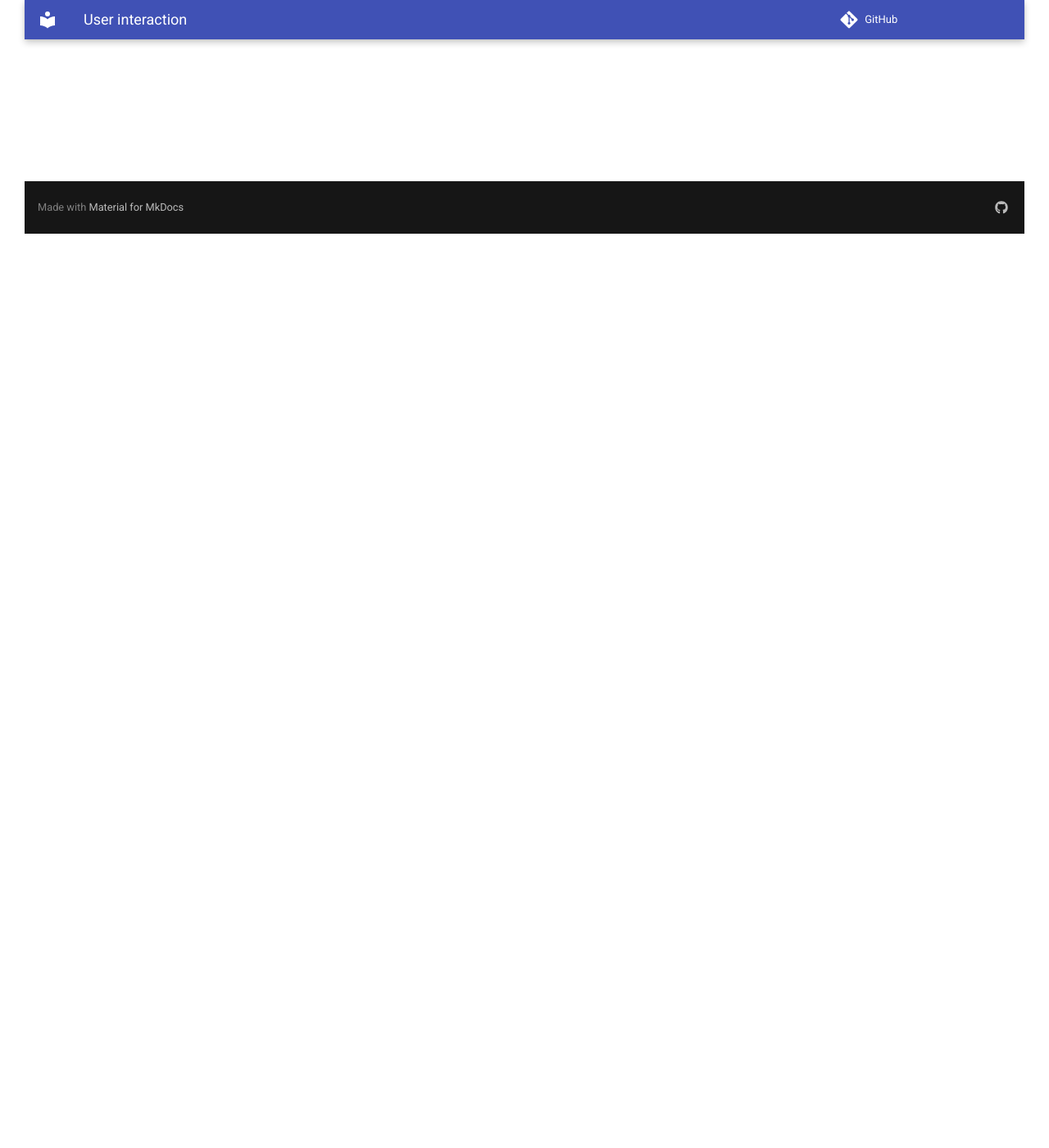
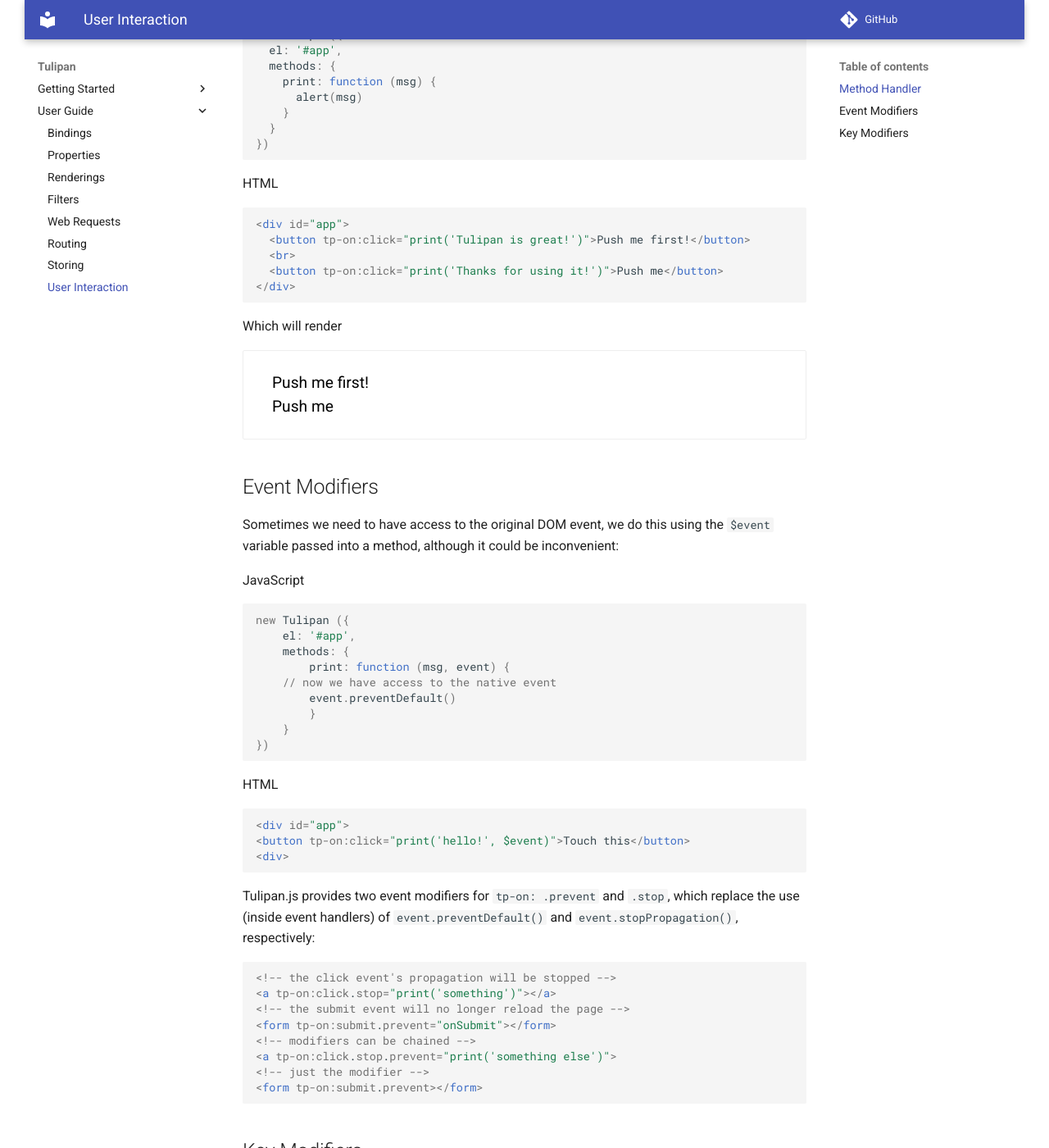
Before and after one commit to carrasquel/tulipan-documentation, an MkDocs documentation site: the page built from docs/guide/interactions.md, in a window 1280 px wide and 1400 px high, scrolled down 1085 px. Shown: the whole window at 82% size. Built offline with MkDocs 1.6.1 and Material for MkDocs 9.7.7, drawn with Linux system fonts in a browser that asks for light colours; comment, search, counter and statistics services are not loaded; some of the changed text lies outside the part shown.

Commit message:
User Interaction done

````diff
--- a/docs/guide/interactions.md
+++ b/docs/guide/interactions.md
@@ -1 +1,129 @@
 # User Interaction
+
+In many cases when we're building a dynamic website it should have the ability to respond to *events*. It could be from a button clicked by the user till submits a form, these can be handled with Tulipan using the **tp-on** directive.
+
+
+## Method Handler
+
+Tulipan provides the `tp-on` directive to listen to DOM events:
+
+JavaScript
+```javascript
+
+ var vm = new Tulipan({
+  el: '#app',
+  data: {
+    name: 'Tulipan.js'
+  },
+  methods: {
+    sayHello: function (event) {
+      alert('Hello! welcome to ' + this.name + '!');
+      alert(event.target.tagName);
+    }
+  }
+})
+```
+
+HTML
+```html
+<div id="app">
+    <button tp-on:click="sayHello">Touch this</button>
+</div>
+```
+
+Wich will render
+
+<div id="interactions1" class="demo">
+  <button tp-on:click="sayHello">Touch this</button>
+</div>
+
+We can also bind inline JavaScript statements instead of a method name:
+
+JavaScript
+```javascript
+
+new Tulipan({
+  el: '#app',
+  methods: {
+    print: function (msg) {
+      alert(msg)
+    }
+  }
+})
+```
+
+HTML
+```html
+<div id="app">
+  <button tp-on:click="print('Tulipan is great!')">Push me first!</button>
+  <br>
+  <button tp-on:click="print('Thanks for using it!')">Push me</button>
+</div>
+```
+
+Which will render
+
+<div id="interactions2" class="demo">
+  <button tp-on:click="print('Tulipan is great!')">Push me first!</button>
+  <br>
+  <button tp-on:click="print('Thanks for using it!')">Push me</button>
+</div>
+
+## Event Modifiers
+
+Sometimes we need to have access to the original DOM event, we do this using the `$event` variable passed into a method, although it could be inconvenient:
+
+JavaScript
+```javascript
+new Tulipan ({
+    el: '#app',
+    methods: {
+        print: function (msg, event) {
+    // now we have access to the native event
+        event.preventDefault()
+        }
+    }
+})
+```
+
+HTML
+```html
+<div id="app">
+<button tp-on:click="print('hello!', $event)">Touch this</button>
+<div>
+```
+
+Tulipan.js provides two event modifiers for `tp-on: .prevent` and `.stop`, which replace the use (inside event handlers) of `event.preventDefault()` and `event.stopPropagation()`, respectively:
+
+```html
+<!-- the click event's propagation will be stopped -->
+<a tp-on:click.stop="print('something')"></a>
+<!-- the submit event will no longer reload the page -->
+<form tp-on:submit.prevent="onSubmit"></form>
+<!-- modifiers can be chained -->
+<a tp-on:click.stop.prevent="print('something else')">
+<!-- just the modifier -->
+<form tp-on:submit.prevent></form>
+```
+
+## Key Modifiers
+
+When listening for keyboard events, we often need to check for key codes. Instead of remembering all of them, a better choice is the use of aliases, so Tulipan.js provides them for the most commonly used keys:
+
+```html
+<!-- only call vm.submit() when the keyCode is 13 -->
+<input tp-on:keyup.13="submit">
+<!-- same as above -->
+<input tp-on:keyup.enter="submit">
+```
+Here’s the full list of key modifier aliases:
+
+*    enter
+*    tab
+*    delete (captures both “Delete” and, if the keyboard has it, “Backspace”)
+*    esc
+*    space
+*    up
+*    down
+*    left
+*    right
--- a/docs/javascripts/demo.js
+++ b/docs/javascripts/demo.js
@@ -316,6 +316,28 @@ new Tulipan({
   }
 })
 
+var vm = new Tulipan({
+  el: '#interactions1',
+  data: {
+    name: 'Tulipan.js'
+  },
+  methods: {
+    sayHello: function (event) {
+      alert('Hello! welcome to ' + this.name + '!');
+      alert(event.target.tagName);
+    }
+  }
+})
+
+new Tulipan({
+  el: '#interactions2',
+  methods: {
+    print: function (msg) {
+      alert(msg)
+    }
+  }
+})
+
 new Tulipan({
   el: '#demo8-app',
   data: {
--- a/mkdocs.yml
+++ b/mkdocs.yml
@@ -16,7 +16,7 @@ nav:
     - Web Requests: guide/requests.md
     - Routing: guide/routing.md
     - Storing: guide/storing.md
-    - User interaction: guide/interactions.md
+    - User Interaction: guide/interactions.md
 
 theme:
   name: material
````
Also changed, not shown: docs/guide/renderings.md (+1 -1 lines).
